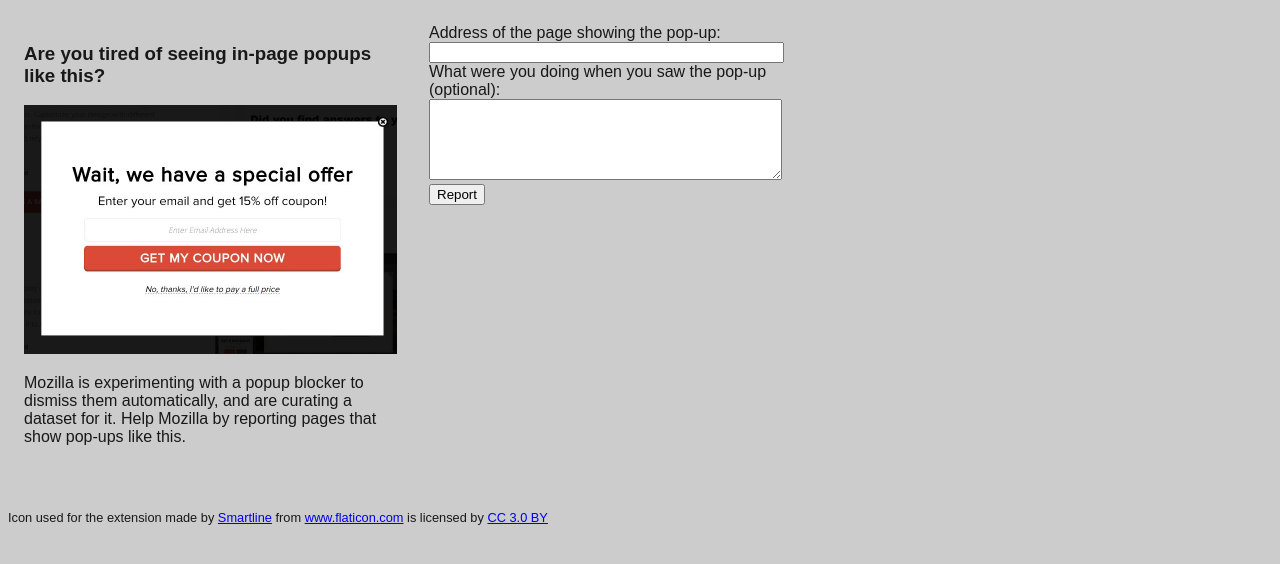
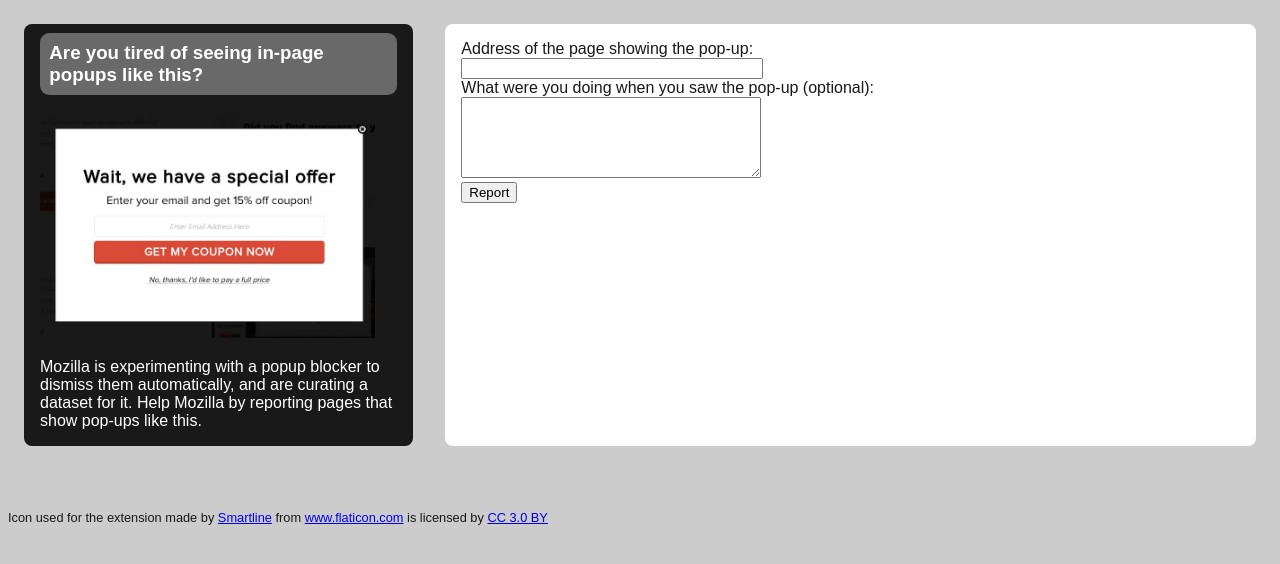
Before and after one commit to ehsan/popup-reporter, a browser extension: page extension/page/report.html in a window 1280 px wide. Drawn offline with Linux system fonts and the light colour scheme.

Commit message:
Update the UI for the initial release

```diff
--- a/extension/page/report.html
+++ b/extension/page/report.html
@@ -8,16 +8,16 @@
         <div id="wrapper">
             <header>
                 <h3>Are you tired of seeing in-page popups like this?</h3>
-                <div><img src="popup.jpg" width="373" height="249"></div>
+                <div><img src="popup.jpg" width="335" height="224"></div>
                 Mozilla is experimenting with a popup blocker to dismiss them automatically, and are curating a dataset for it.
                 Help Mozilla by reporting pages that show pop-ups like this.
             </header>
 
             <article>
-                Address of the page showing the pop-up:<br>
+                <label for="url">Address of the page showing the pop-up:</label><br>
                 <input type="text" id="url"><br>
-                What were you doing when you saw the pop-up (optional):<br>
-                <textarea rows="5"></textarea><br>
+                <label for="desc">What were you doing when you saw the pop-up (optional):</label><br>
+                <textarea rows="5" id="desc"></textarea><br>
                 <input type="submit" value="Report"> <span id="status"></span>
             </article>
         </div>
--- a/extension/page/styles.css
+++ b/extension/page/styles.css
@@ -3,7 +3,6 @@ html {
     background: #ccc;
     font: menu;
     font-size: 12pt;
-    width: 800px;
 }
 #wrapper {
     display: grid;
@@ -15,9 +14,27 @@ html {
 }
 header, article {
     margin: 1em;
+    border-radius: 0.5em;
+    padding: 1em;
 }
-#url, textarea {
-    width: 100%;
+article {
+    background: white;
+}
+header {
+    color: white;
+    background: #191919;
+}
+header h3 {
+    margin-top: -0.4em;
+    background: #696969;
+    border-radius: 0.5em;
+    padding: 0.5em;
+}
+#url {
+    width: 22em;
+}
+textarea {
+    width: 22em;
 }
 footer {
     font-size: 0.8em;
```
Also changed, not shown: extension/manifest.json.
